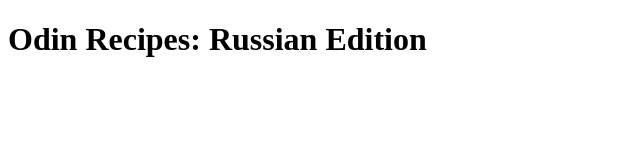
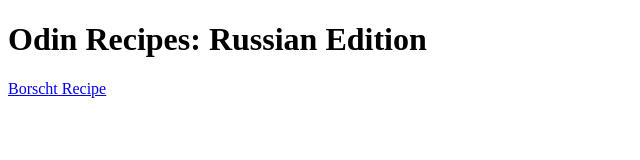
Before and after one commit to katherine-shilenko/odin-recipes, a plain HTML site: page index.html in a window 1280 px wide. Shown: the whole page, without its empty margins (0-640 px from the left). Drawn offline with Linux system fonts and the light colour scheme.

Commit message:
Edit the index.html file to include the link to the borscht.html page

```diff
--- a/index.html
+++ b/index.html
@@ -8,5 +8,8 @@
 
     <body>
         <h1>Odin Recipes: Russian Edition</h1>
+        <p>
+            <a href="recipes/borscht.html">Borscht Recipe</a>
+        </p>
     </body>
 </html>
```
